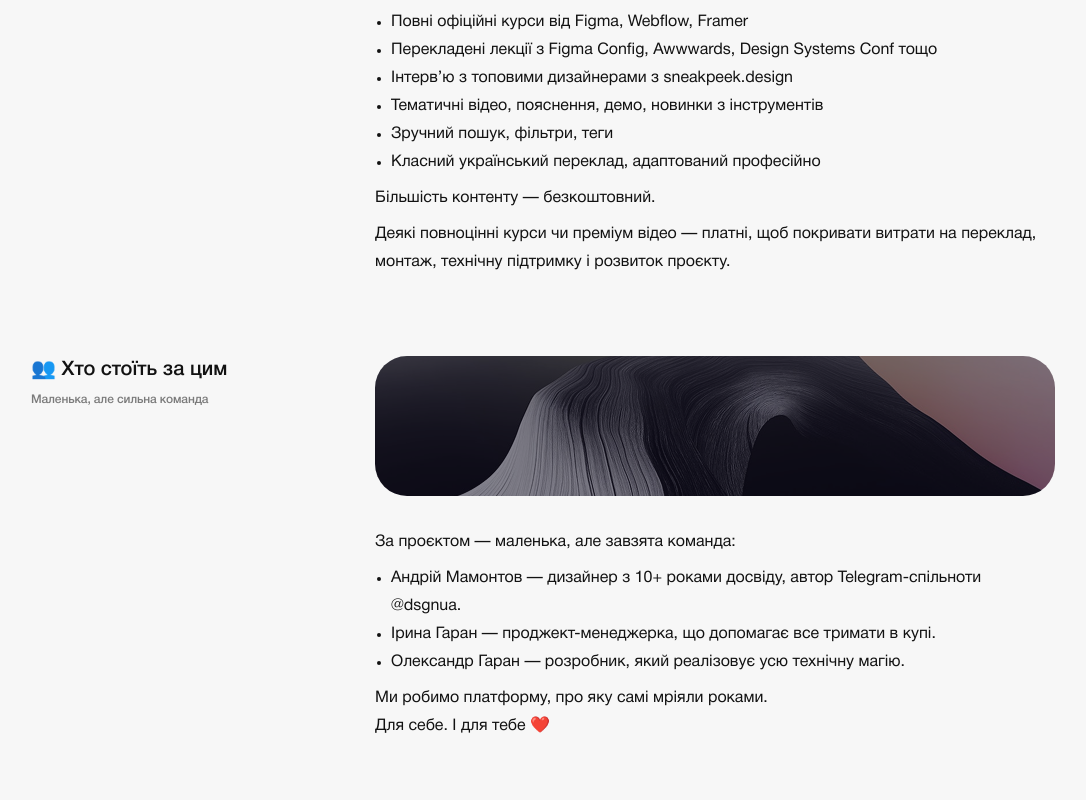
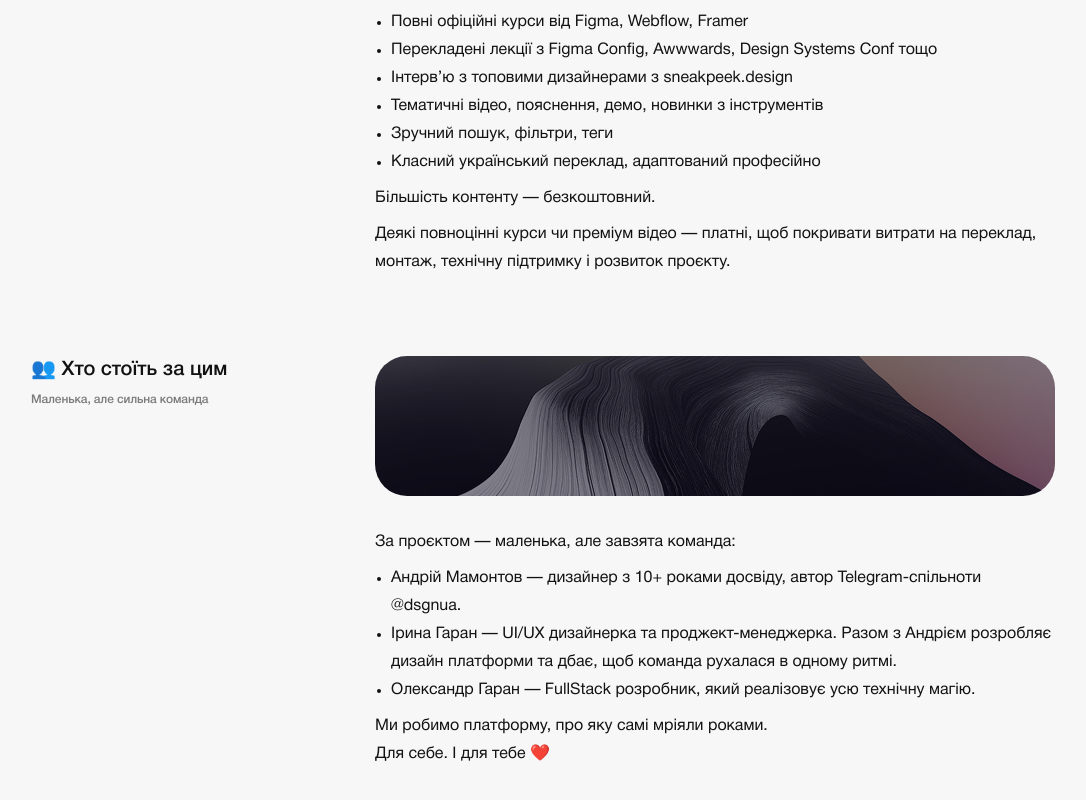
Before and after one commit to Aleks-corp/dsgn-academy, a Next.js app in the folder frontend/: page /command in a window 1280 px wide. Shown: the part 812-1612 px from the top of the page, without its empty margins (97-1183 px from the left). Built offline with nearby package versions, Linux system fonts and the light colour scheme; no server answers.

Commit message:
fix meta | feat command

```diff
--- a/frontend/src/app/command/page.tsx
+++ b/frontend/src/app/command/page.tsx
@@ -114,11 +114,13 @@ export default function CommandPage() {
                 Telegram-спільноти @dsgnua.
               </li>
               <li>
-                Ірина Гаран — проджект-менеджерка, що допомагає все тримати в
-                купі.
+                Ірина Гаран — UI/UX дизайнерка та проджект-менеджерка. Разом з
+                Андрієм розробляє дизайн платформи та дбає, щоб команда рухалася
+                в одному ритмі.
               </li>
               <li>
-                Олександр Гаран — розробник, який реалізовує усю технічну магію.
+                Олександр Гаран — FullStack розробник, який реалізовує усю
+                технічну магію.
               </li>
             </ul>
             Ми робимо платформу, про яку самі мріяли роками.
--- a/frontend/src/components/timerPage/TimerSection.tsx
+++ b/frontend/src/components/timerPage/TimerSection.tsx
@@ -1,4 +1,5 @@
 import { CountdownTimer } from "@/components/Timer";
+import Link from "next/link";
 
 export default function TimerSection({ timer }: { timer: number | null }) {
   return (
@@ -7,9 +8,12 @@ export default function TimerSection({ timer }: { timer: number | null }) {
         Платформа відкриється через:
       </p>
       <CountdownTimer targetTime={timer} />
-      <button className="btn-telegram px-6 py-2 rounded-xl shadow-btn text-foreground text-sm font-inter font-semibold">
+      <Link
+        className="btn-telegram px-6 py-2 rounded-xl shadow-btn text-foreground text-sm font-inter font-semibold"
+        href={"/"}
+      >
         Підписатись у Telegram
-      </button>
+      </Link>
       <p className="text-sm text-background leading-11">
         🎁 Подарунки для перших 100 підписників!
       </p>
```
Also changed, not shown: 1 other file (tests, documents, lock files or other folders).
